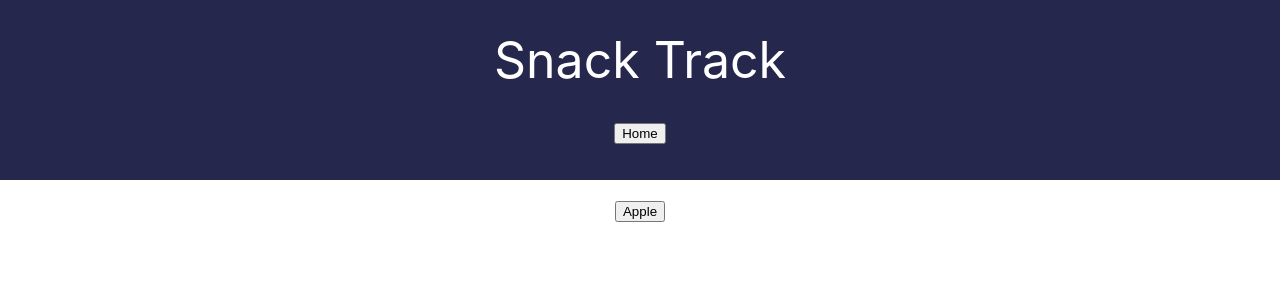
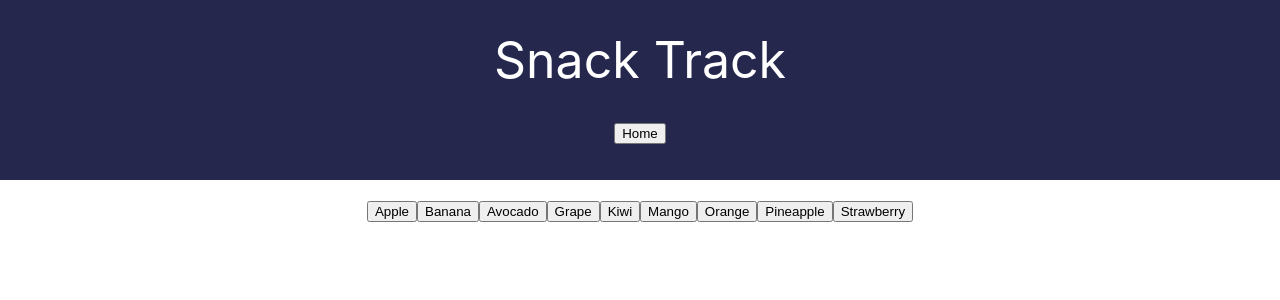
Before and after one commit to ddavidhe/davidtest, a React (Create React App) app: page /fruits in a window 1280 px wide. Shown: the top 300 px of the page. Built offline with nearby package versions, Linux system fonts and the light colour scheme.

Commit message:
Fruits are set up

```diff
--- a/src/components/GetFruits.js
+++ b/src/components/GetFruits.js
@@ -3,6 +3,15 @@ import { useNavigate } from "react-router-dom";
 import { Routes, Route } from "react-router-dom";
 import GetApple from "../foodCategories/fruits/apple";
 import NoPage from "./NoPage";
+import GetBanana from "../foodCategories/fruits/banana";
+import GetAvocado from "../foodCategories/fruits/avocado";
+import GetGrape from "../foodCategories/fruits/grape";
+import GetKiwi from "../foodCategories/fruits/kiwi";
+import GetMango from "../foodCategories/fruits/mango";
+import GetOrange from "../foodCategories/fruits/orange";
+import GetPineapple from "../foodCategories/fruits/pineapple";
+import GetStrawberry from "../foodCategories/fruits/strawberry";
+import GetWatermelon from "../foodCategories/fruits/watermelon";
 
 function GetFruits() {
   return (
@@ -11,6 +20,15 @@ function GetFruits() {
         <Routes>
           <Route path="/" element={<FruitList />} />
           <Route path="/apple" element={<GetApple />} />
+          <Route path="/banana" element={<GetBanana />} />
+          <Route path="/avocado" element={<GetAvocado />} />
+          <Route path="/grape" element={<GetGrape />} />
+          <Route path="/kiwi" element={<GetKiwi />} />
+          <Route path="/mango" element={<GetMango />} />
+          <Route path="/orange" element={<GetOrange />} />
+          <Route path="/pineapple" element={<GetPineapple />} />
+          <Route path="/strawberry" element={<GetStrawberry />} />
+          <Route path="/watermelon" element={<GetWatermelon />} />
           <Route path="*" element={<NoPage />} />
         </Routes>
       </div>
@@ -24,13 +42,64 @@ function FruitList() {
   function RouteApple() {
     navigate("/fruits/apple");
   }
+  function RouteBanana() {
+    navigate("/fruits/banana");
+  }
+  function RouteAvocado() {
+    navigate("/fruits/avocado");
+  }
+  function RouteGrape() {
+    navigate("/fruits/grape");
+  }
+  function RouteKiwi() {
+    navigate("/fruits/kiwi");
+  }
+  function RouteMango() {
+    navigate("/fruits/mango");
+  }
+  function Routeorange() {
+    navigate("/fruits/orange");
+  }
+  function RoutePineapple() {
+    navigate("/fruits/pineapple");
+  }
+  function RouteStrawberry() {
+    navigate("/fruits/strawberry");
+  }
+  function RouteWatermelon() {
+    navigate("/fruits/watermelon");
+  }
 
   return (
     <>
       <div>
         <button className="FIX CSS" onClick={RouteApple}>
           <span class="text">Apple</span>
-        </button>{" "}
+        </button>
+        <button className="FIX CSS" onClick={RouteBanana}>
+          <span class="text">Banana</span>
+        </button>
+        <button className="FIX CSS" onClick={RouteAvocado}>
+          <span class="text">Avocado</span>
+        </button>
+        <button className="FIX CSS" onClick={RouteGrape}>
+          <span class="text">Grape</span>
+        </button>
+        <button className="FIX CSS" onClick={RouteKiwi}>
+          <span class="text">Kiwi</span>
+        </button>
+        <button className="FIX CSS" onClick={RouteMango}>
+          <span class="text">Mango</span>
+        </button>
+        <button className="FIX CSS" onClick={Routeorange}>
+          <span class="text">Orange</span>
+        </button>
+        <button className="FIX CSS" onClick={RoutePineapple}>
+          <span class="text">Pineapple</span>
+        </button>
+        <button className="FIX CSS" onClick={RouteStrawberry}>
+          <span class="text">Strawberry</span>
+        </button>
       </div>
     </>
   );
--- /dev/null
+++ b/src/foodCategories/fruits/avocado.jsx
@@ -0,0 +1,11 @@
+import DisplayData from "../../components/DisplayData";
+
+function GetAvocado() {
+  return (
+    <>
+      <div>{DisplayData("avocado")}</div>
+    </>
+  );
+}
+
+export default GetAvocado;
--- /dev/null
+++ b/src/foodCategories/fruits/banana.jsx
@@ -0,0 +1,11 @@
+import DisplayData from "../../components/DisplayData";
+
+function GetBanana() {
+  return (
+    <>
+      <div>{DisplayData("banana")}</div>
+    </>
+  );
+}
+
+export default GetBanana;
--- /dev/null
+++ b/src/foodCategories/fruits/grape.jsx
@@ -0,0 +1,11 @@
+import DisplayData from "../../components/DisplayData";
+
+function GetGrape() {
+  return (
+    <>
+      <div>{DisplayData("grape")}</div>
+    </>
+  );
+}
+
+export default GetGrape;
--- /dev/null
+++ b/src/foodCategories/fruits/kiwi.jsx
@@ -0,0 +1,11 @@
+import DisplayData from "../../components/DisplayData";
+
+function GetKiwi() {
+  return (
+    <>
+      <div>{DisplayData("kiwi")}</div>
+    </>
+  );
+}
+
+export default GetKiwi;
--- /dev/null
+++ b/src/foodCategories/fruits/mango.jsx
@@ -0,0 +1,11 @@
+import DisplayData from "../../components/DisplayData";
+
+function GetMango() {
+  return (
+    <>
+      <div>{DisplayData("mango")}</div>
+    </>
+  );
+}
+
+export default GetMango;
--- /dev/null
+++ b/src/foodCategories/fruits/orange.jsx
@@ -0,0 +1,11 @@
+import DisplayData from "../../components/DisplayData";
+
+function GetOrange() {
+  return (
+    <>
+      <div>{DisplayData("orange")}</div>
+    </>
+  );
+}
+
+export default GetOrange;
--- /dev/null
+++ b/src/foodCategories/fruits/pineapple.jsx
@@ -0,0 +1,11 @@
+import DisplayData from "../../components/DisplayData";
+
+function GetPineapple() {
+  return (
+    <>
+      <div>{DisplayData("pineapple")}</div>
+    </>
+  );
+}
+
+export default GetPineapple;
--- /dev/null
+++ b/src/foodCategories/fruits/strawberry.jsx
@@ -0,0 +1,11 @@
+import DisplayData from "../../components/DisplayData";
+
+function GetStrawberry() {
+  return (
+    <>
+      <div>{DisplayData("strawberry")}</div>
+    </>
+  );
+}
+
+export default GetStrawberry;
--- /dev/null
+++ b/src/foodCategories/fruits/watermelon.jsx
@@ -0,0 +1,11 @@
+import DisplayData from "../../components/DisplayData";
+
+function GetWatermelon() {
+  return (
+    <>
+      <div>{DisplayData("watermelon")}</div>
+    </>
+  );
+}
+
+export default GetWatermelon;
```
